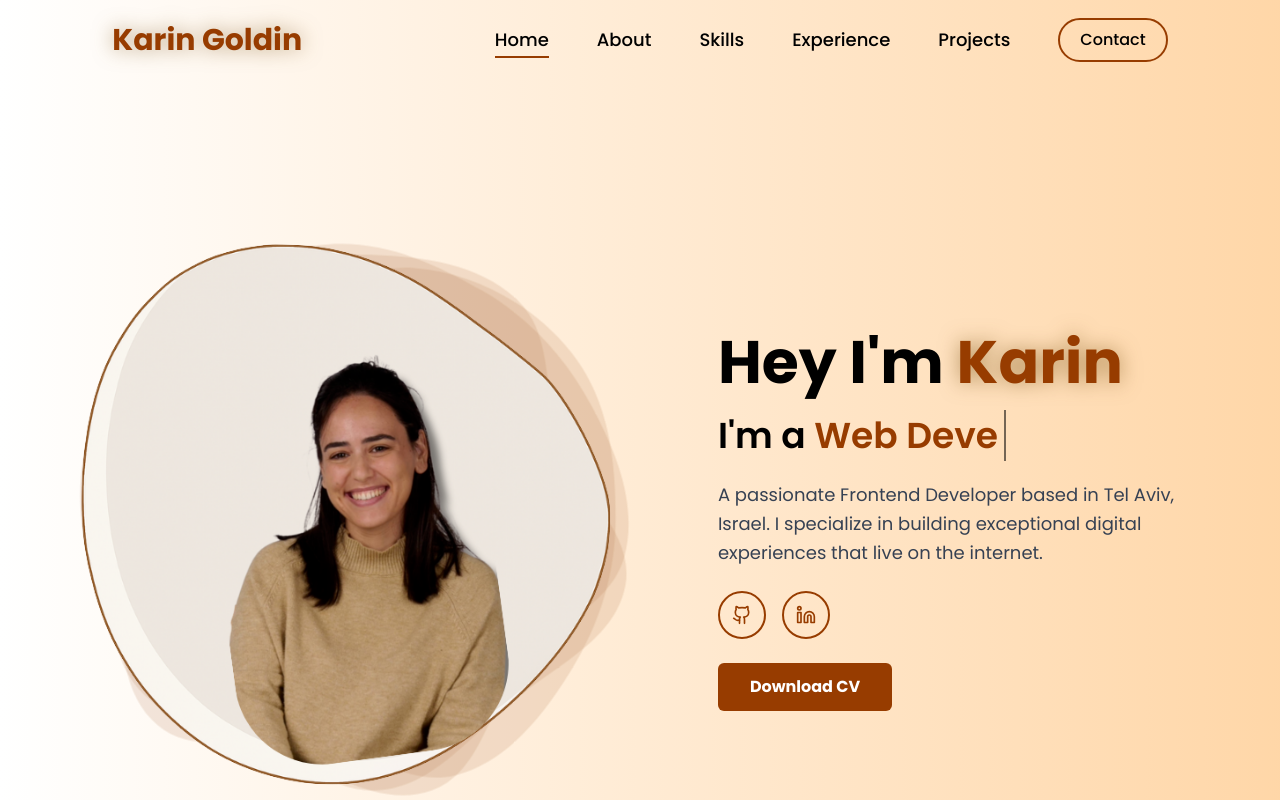
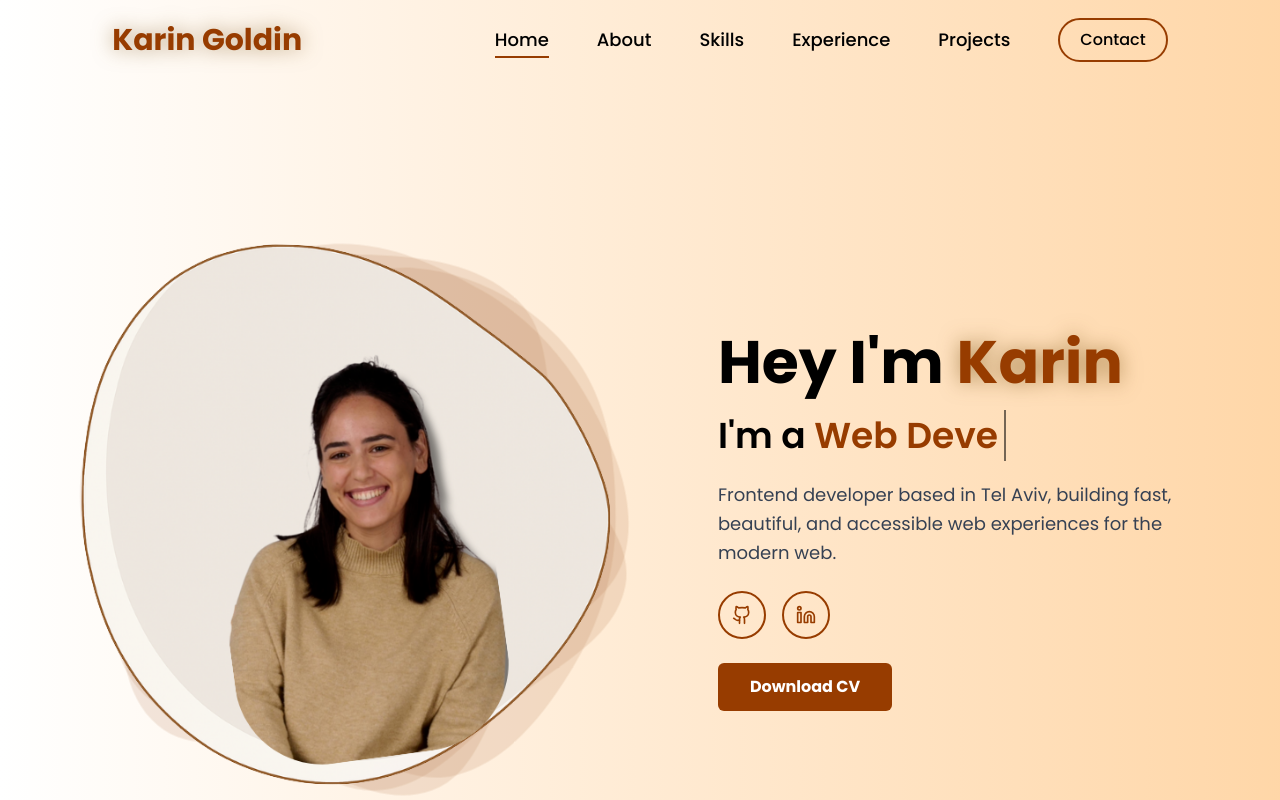
Before and after one commit to Karin-Goldin/karin-portfolio, a Next.js app: page / in a window 1280 px wide. Shown: the top 800 px of the page. Built offline with nearby package versions, Linux system fonts and the light colour scheme.

Commit message:
Update Hero text: Refine frontend developer description

```diff
--- a/src/components/Hero.tsx
+++ b/src/components/Hero.tsx
@@ -11,9 +11,8 @@ const TypewriterText: React.FC = () => {
   const [text, setText] = useState("");
   const [wordIndex, setWordIndex] = useState(0);
 
-  const words = ["Frontend Developer.", "Web Developer."];
-
   useEffect(() => {
+    const words = ["Frontend Developer.", "Web Developer."];
     const typeSpeed = isDeleting ? 50 : 100;
     const word = words[wordIndex];
 
@@ -24,20 +23,20 @@ const TypewriterText: React.FC = () => {
         setIsDeleting(false);
         setWordIndex((prev) => (prev + 1) % words.length);
       } else {
-        setText((word) =>
+        setText((currentText) =>
           isDeleting
-            ? word.slice(0, -1)
-            : words[wordIndex].slice(0, word.length + 1)
+            ? currentText.slice(0, -1)
+            : words[wordIndex].slice(0, currentText.length + 1)
         );
       }
     }, typeSpeed);
 
     return () => clearTimeout(timer);
-  }, [text, isDeleting, wordIndex, words]);
+  }, [text, isDeleting, wordIndex]);
 
   return (
     <div className="text-2xl md:text-4xl font-semibold text-black">
-      I'm a{" "}
+      I&apos;m a{" "}
       <span className="text-amber-800 relative">
         {text}
         <span className="absolute -right-2 top-0 w-0.5 h-full bg-black animate-pulse"></span>
@@ -90,7 +89,7 @@ const Hero = () => {
           className="w-full md:w-2/5 text-black space-y-6 text-center md:text-left"
         >
           <h1 className="text-4xl md:text-6xl font-bold">
-            Hey I'm{" "}
+            Hey I&apos;m{" "}
             <span className="text-amber-800 drop-shadow-[0_0_10px_rgba(109,67,0,0.5)]">
               Karin
             </span>
@@ -99,9 +98,8 @@ const Hero = () => {
           <TypewriterText />
 
           <p className="text-base md:text-lg text-gray-700 leading-relaxed">
-            A passionate Frontend Developer based in Tel Aviv, Israel. I
-            specialize in building exceptional digital experiences that live on
-            the internet.
+            Frontend developer based in Tel Aviv, building fast, beautiful, and
+            accessible web experiences for the modern web.
           </p>
 
           {/* Social Links */}
```
